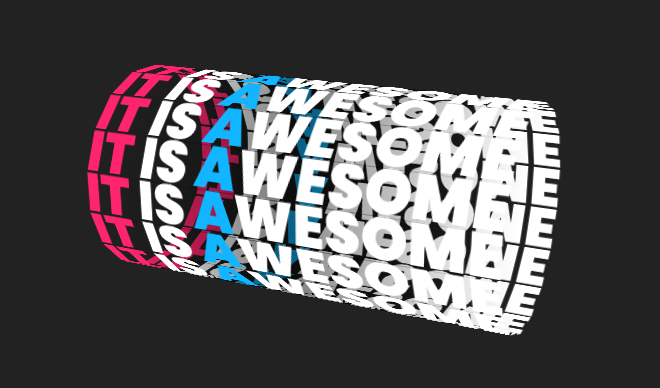
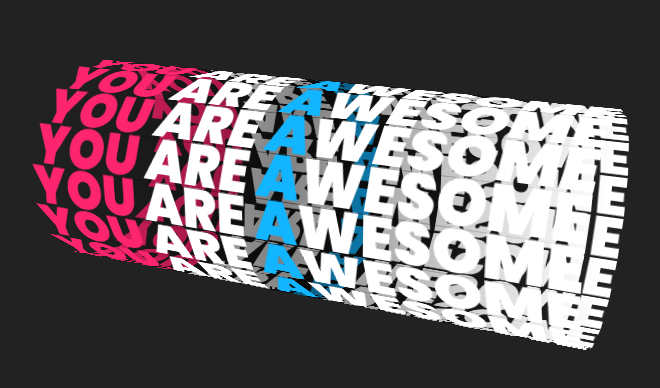
Before and after one commit to Nicoprost/git-textAnimationEffect, a plain HTML site: page index.html in a window 1280 px wide. Shown: the part 210-598 px from the top of the page, without its empty margins (315-975 px from the left). Drawn offline with Linux system fonts and the light colour scheme.

Commit message:
YouAreAwesome

```diff
--- a/index.html
+++ b/index.html
@@ -8,22 +8,22 @@
 <body>
     <div class="container">
         <div class="box">
-            <span style="--i:1;"><i>IT</i> Is <i>A</i>wesome</span>
-            <span style="--i:2;"><i>IT</i> Is <i>A</i>wesome</span>
-            <span style="--i:3;"><i>IT</i> Is <i>A</i>wesome</span>
-            <span style="--i:4;"><i>IT</i> Is <i>A</i>wesome</span>
-            <span style="--i:5;"><i>IT</i> Is <i>A</i>wesome</span>
-            <span style="--i:6;"><i>IT</i> Is <i>A</i>wesome</span>
-            <span style="--i:7;"><i>IT</i> Is <i>A</i>wesome</span>
-            <span style="--i:8;"><i>IT</i> Is <i>A</i>wesome</span>
-            <span style="--i:9;"><i>IT</i> Is <i>A</i>wesome</span>
-            <span style="--i:10;"><i>IT</i> Is <i>A</i>wesome</span>
-            <span style="--i:11;"><i>IT</i> Is <i>A</i>wesome</span>
-            <span style="--i:12;"><i>IT</i> Is <i>A</i>wesome</span>
-            <span style="--i:13;"><i>IT</i> Is <i>A</i>wesome</span>
-            <span style="--i:14;"><i>IT</i> Is <i>A</i>wesome</span>
-            <span style="--i:15;"><i>IT</i> Is <i>A</i>wesome</span>
-            <span style="--i:16;"><i>IT</i> Is <i>A</i>wesome</span>
+            <span style="--i:1;"><i>YOU</i> Are <i>A</i>wesome</span>
+            <span style="--i:2;"><i>YOU</i> Are <i>A</i>wesome</span>
+            <span style="--i:3;"><i>YOU</i> Are <i>A</i>wesome</span>
+            <span style="--i:4;"><i>YOU</i> Are <i>A</i>wesome</span>
+            <span style="--i:5;"><i>YOU</i> Are <i>A</i>wesome</span>
+            <span style="--i:6;"><i>YOU</i> Are <i>A</i>wesome</span>
+            <span style="--i:7;"><i>YOU</i> Are <i>A</i>wesome</span>
+            <span style="--i:8;"><i>YOU</i> Are <i>A</i>wesome</span>
+            <span style="--i:9;"><i>YOU</i> Are <i>A</i>wesome</span>
+            <span style="--i:10;"><i>YOU</i> Are <i>A</i>wesome</span>
+            <span style="--i:11;"><i>YOU</i> Are <i>A</i>wesome</span>
+            <span style="--i:12;"><i>YOU</i> Are <i>A</i>wesome</span>
+            <span style="--i:13;"><i>YOU</i> Are <i>A</i>wesome</span>
+            <span style="--i:14;"><i>YOU</i> Are <i>A</i>wesome</span>
+            <span style="--i:15;"><i>YOU</i> Are <i>A</i>wesome</span>
+            <span style="--i:16;"><i>YOU</i> Are <i>A</i>wesome</span>
             <!--360/16 = 22,5deg-->
         </div>
     </div>
```
